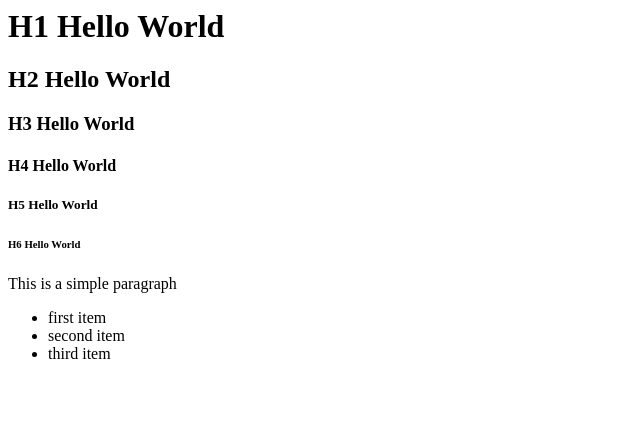
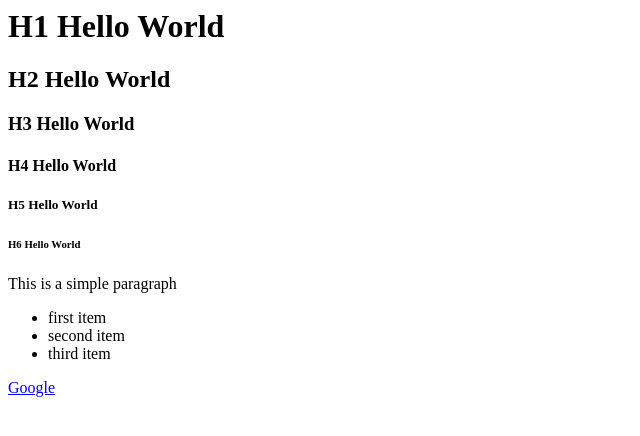
Before and after one commit to Azrihell/Simple-HTML-Project, a plain HTML site: page index.html in a window 1280 px wide. Shown: the full height of the page, 0-640 px from the left. Drawn offline with Linux system fonts and the light colour scheme.

Commit message:
added link to new tab

```diff
--- a/index.html
+++ b/index.html
@@ -15,5 +15,6 @@
       <li>second item</li>
       <li>third item</li>
     </ul>
+    <a href="https://www.google.com" target="_blank">Google</a>
   </body>
 </HTML>
```
